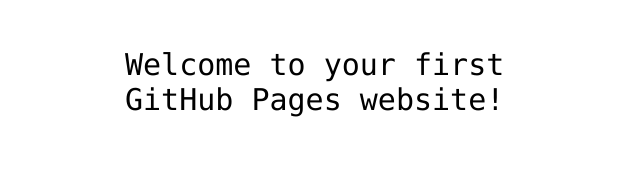
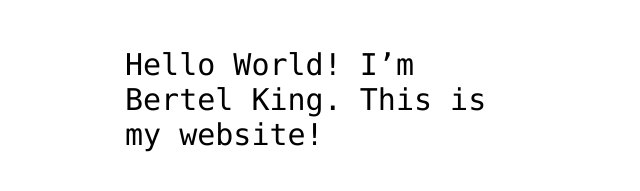
Before and after one commit to bertelking/bertelking.github.io, a plain HTML site: page index.html in a window 1280 px wide. Shown: the part 341-532 px from the top of the page, without its empty margins (315-955 px from the left). Drawn offline with Linux system fonts and the light colour scheme.

Commit message:
Added an introduction with my name to index.html

```diff
--- a/index.html
+++ b/index.html
@@ -12,7 +12,7 @@
 <img src="https://octodex.github.com/images/daftpunktocat-thomas.gif" id="octocat" alt="octocat-gif" />
 
 <!-- Change this code here by copy and pasting your template on line 15 -->
-<p>Welcome to your first GitHub Pages website!</p>
+<p>Hello World! I’m Bertel King. This is my website!</p>
 
 </body>
 </html>
```
